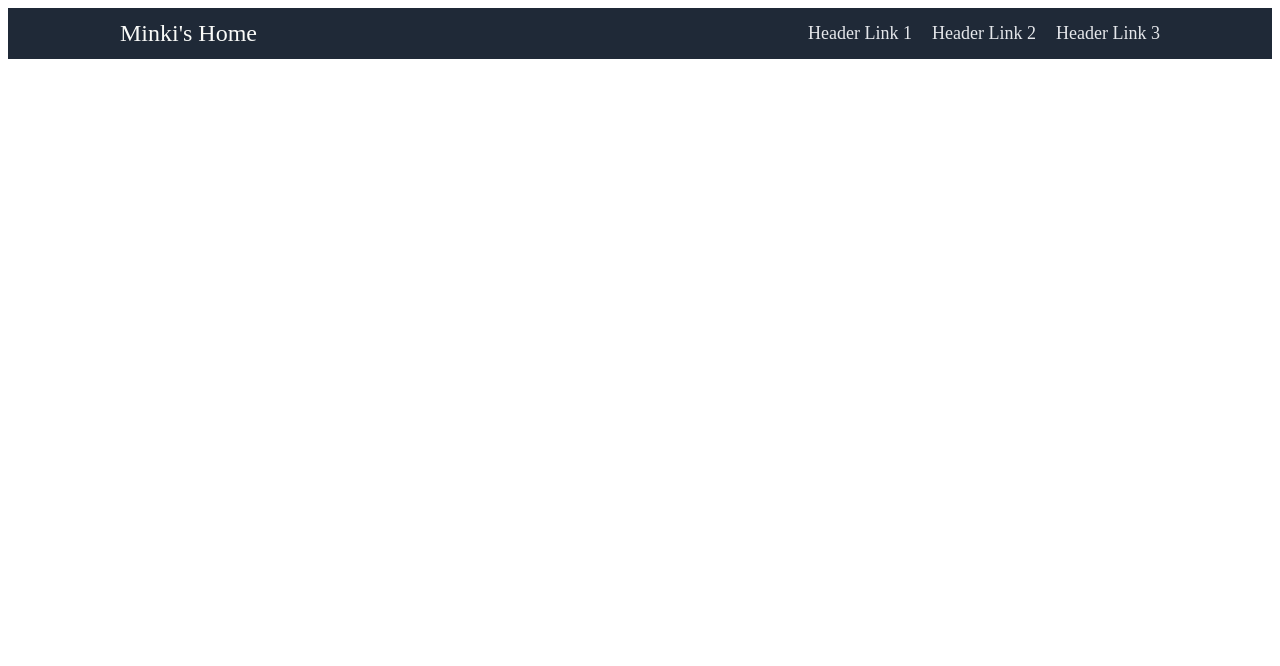
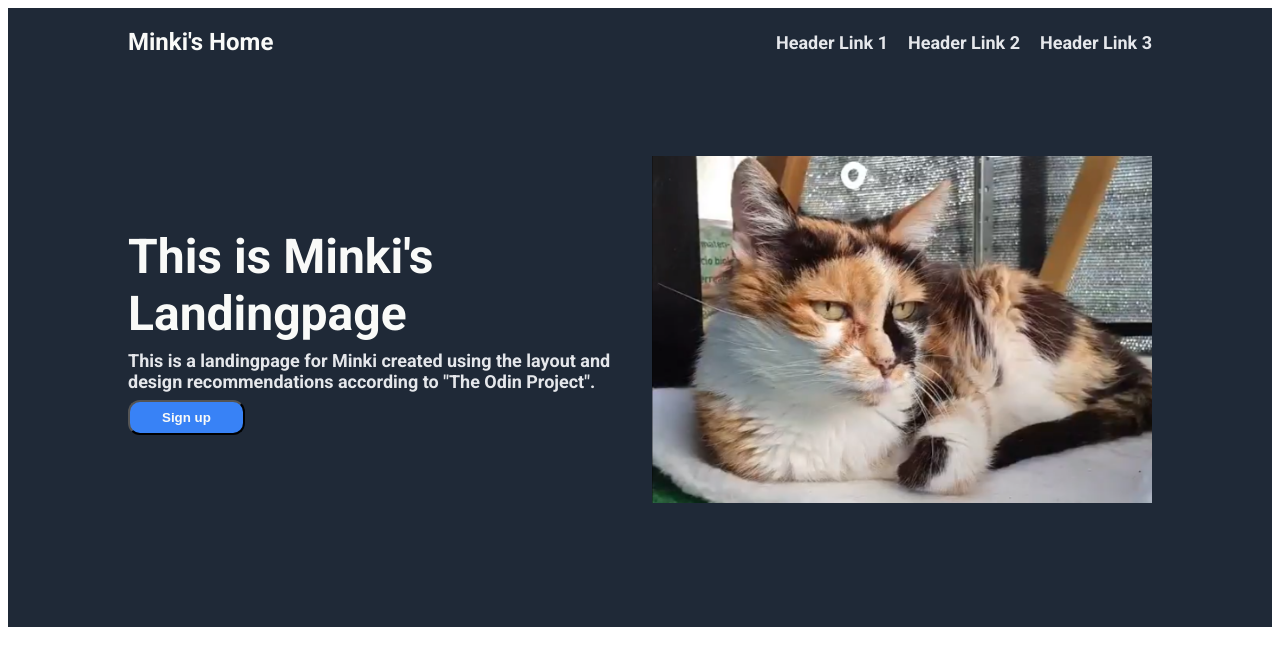
Before and after one commit to Clipporion/landing-page, a plain HTML site: page index.html in a window 1280 px wide. Drawn offline with Linux system fonts and the light colour scheme.

Commit message:
Add top textarea and combine with navbar to header
I modified the top part of the landing page and added the introduction
text, one image and a button. The introduction-text and the image are
aligned to the navbar-elements and combined into a header-container.

```diff
--- a/index.html
+++ b/index.html
@@ -8,6 +8,7 @@
     <link rel="stylesheet" href="style.css">
 </head>
 <body>
+    <div class="header">
         <div class="navbar">
             <div class="logo">
                 <p>Minki's Home</p>
@@ -20,6 +21,22 @@
                     </ul>
                 </div>
             </div>
+        <div class="content">
+            <div class="maintext">
+                <div class="heroheader">
+                    <p>This is Minki's Landingpage</p>
+                </div>
+                <div class="herosubtext">
+                    <p>This is a landingpage for Minki created using the layout and design recommendations according to "The Odin Project".</p>
+                </div>
+                <div class="herobuttons">
+                    <button type="button">Sign up</button>
+                </div>
+            </div>
+            <div class="image">
+                <img src="images/minki.png" alt="Picture showing my lovely cat Minki">
+            </div>
+        </div>
     </div>
 </body>
 </html>
--- a/style.css
+++ b/style.css
@@ -1,8 +1,19 @@
+@import url('https://fonts.googleapis.com/css2?family=Roboto:wght@700&display=swap');
+
+body {
+    font-family: Roboto, sans-serif;
+}
+
+.header {
+    display: flex;
+    flex-direction:column;
+    background-color: #1F2937;
+    padding: 20px;
+}
+
 .navbar {
     display: flex;
     align-items: center;
-    background-color: #1F2937;
-    padding: 12px;
 }
 
 .logo {
@@ -25,8 +36,44 @@ ul {
     margin: 0 100px 0 0;
 }
 
-a {
+a, .herosubtext {
     text-decoration: none;
     font-size: 18px;
     color: #E5E7EB;
 }
+
+.content {
+    display: flex;
+    gap: 16px;
+    align-items: center;
+    padding: 100px 0px;
+}
+
+.maintext {
+    max-width: 500px;
+    display: flex;
+    flex-direction: column;
+    gap: 8px;
+    margin-left: 100px;
+    margin-right: auto;
+}
+
+.heroheader {
+    font-size: 48px;
+    color: #F9FAF8;
+    font-weight: 900;
+}
+
+button {
+    padding: 8px 32px;
+    background-color: #3882F6;
+    border-radius: 12px;
+    color: #F9FAF8;
+    font-weight: 900;
+}
+
+img {
+    height: auto;
+    width: 500px;
+    margin-right: 100px;
+}
```
Also changed, not shown: images/minki.png (added). Lines whose indentation alone changed are shown as unchanged.
